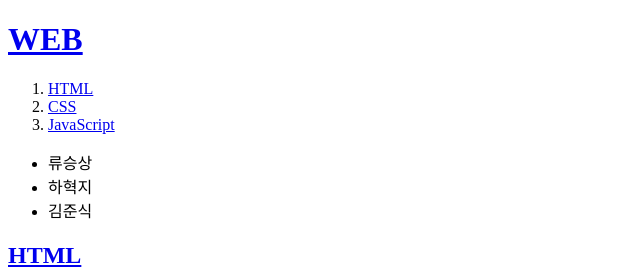
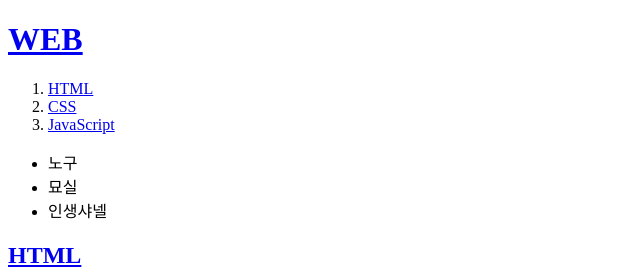
Before and after one commit to TobyKorea/my_first_web_site, a plain HTML site: page 1.html in a window 1280 px wide. Shown: the top 272 px of the page, 0-640 px from the left. Drawn offline with Linux system fonts and the light colour scheme.

Commit message:
Add files via upload
노구추가

```diff
--- a/1.html
+++ b/1.html
@@ -13,9 +13,9 @@
     <li><a href="3.html">JavaScript</li></a>
 </ol>
 <ul>
-    <li>류승상</li>
-    <li>하혁지</li>
-    <li>김준식</li>
+    <li>노구</li>
+    <li>묘실</li>
+    <li>인생샤넬</li>
 </ul>
 
 
```
